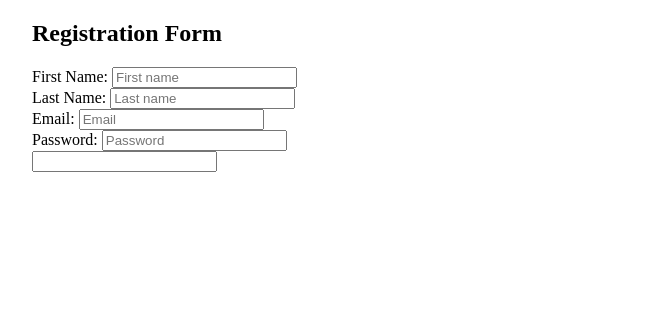
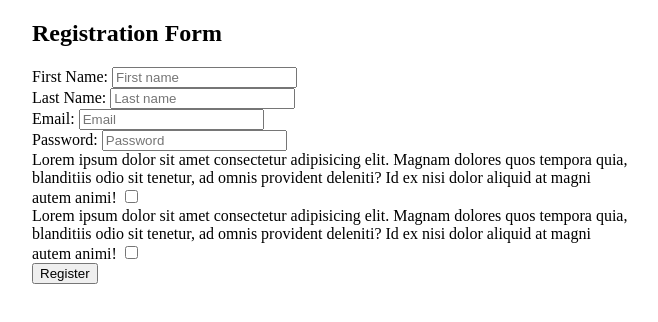
Before and after one commit to 0CEAN717/Formularz, a plain HTML site: page index.html in a window 1280 px wide. Shown: the whole page, without its empty margins (308-966 px from the left). Drawn offline with Linux system fonts and the light colour scheme.

Commit message:
Dodanie znacznika button

```diff
--- a/index.html
+++ b/index.html
@@ -31,13 +31,22 @@
 
             <div>
             <label for="password">Password:</label>
-            <input type="text" placeholder="Password" id="password">
-            </div>
-            <div>
-            <label for=""></label>
-            <input type="text">
+            <input type="password" placeholder="Password" id="password">
             </div>
 
+            <div>
+            <label for="accept">Lorem ipsum dolor sit amet consectetur adipisicing elit. Magnam dolores quos tempora quia, blanditiis odio sit tenetur, ad omnis provident deleniti? Id ex nisi dolor aliquid at magni autem animi!</label>
+            <input type="checkbox" id="accept" name="accept">
+            </div>
+
+            <div>
+            <label for="accept1">Lorem ipsum dolor sit amet consectetur adipisicing elit. Magnam dolores quos tempora quia, blanditiis odio sit tenetur, ad omnis provident deleniti? Id ex nisi dolor aliquid at magni autem animi!</label>
+            <input type="checkbox" id="accept1" name="accept1">
+            </div>
+
+            <div>
+            <button>Register</button>
+            </div>
 
         </form>
     </section>
```
Also changed, not shown: style.css (line endings or trailing spaces).
